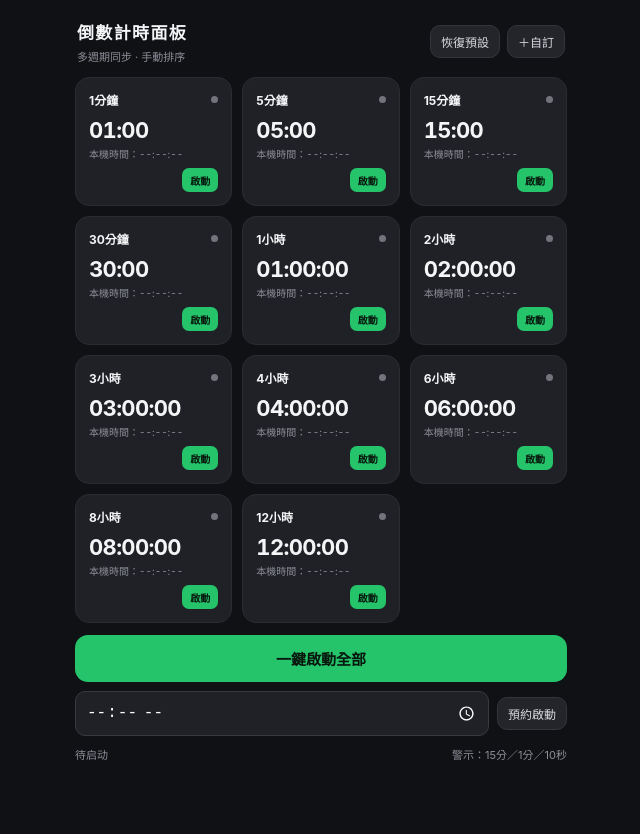
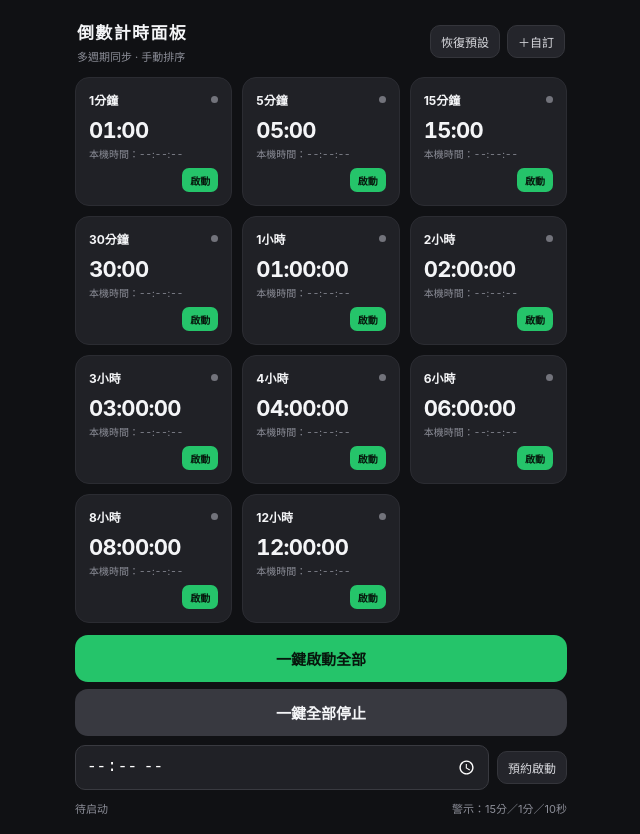
Before and after one commit to lemon74088/lemontime1313, a plain HTML site: page index.html in a window 1280 px wide. Shown: the whole page, without its empty margins (319-959 px from the left). Before the commit the page ends 800 px from the top, so only its background shows below. Drawn offline with Linux system fonts and the light colour scheme.

Commit message:
版本08

```diff
--- a/index.html
+++ b/index.html
@@ -29,7 +29,7 @@ header{display:flex;align-items:center;justify-content:space-between;margin:5px
 <body>
 <header><div><h1>倒數計時面板</h1><div class="sub">多週期同步 · 手動排序</div></div><div class="tools"><button class="smallbtn" id="resetBtn">恢復預設</button><button class="smallbtn" id="addBtn">＋自訂</button></div></header>
 <div class="grid" id="grid"></div>
-<button class="mainbtn" id="startBtn">一鍵啟動全部</button>
+<button class="mainbtn" id="startBtn">一鍵啟動全部</button><button class="mainbtn" id="stopAllBtn" style="background:#383940;color:#f4f5f7;margin-top:7px">一鍵全部停止</button>
 <div style="display:flex;gap:8px;align-items:center;margin-top:9px"><input id="scheduledTime" type="time" style="flex:1;min-width:0;background:#202126;color:#fff;border:1px solid #393a40;border-radius:10px;padding:10px;font-size:16px"><button class="smallbtn" id="scheduleBtn">預約啟動</button><button class="smallbtn" id="cancelScheduleBtn" style="display:none">取消預約</button></div>
 <div class="sub" id="scheduleStatus" style="margin:7px 2px 0"></div>
 <div class="footer"><span id="status">待啟動</span><span>警示：15分／1分／10秒</span></div>
@@ -63,6 +63,7 @@ function render(){grid.innerHTML="";document.body.classList.toggle("editing",edi
 function escapeHTML(s){return String(s).replace(/[&<>"']/g,c=>({"&":"&amp;","<":"&lt;",">":"&gt;",'"':"&quot;","'":"&#39;"}[c]))}
 function startAll(){timers.forEach(t=>{t.remaining=t.duration;t.endAt=Date.now()+t.duration*1000;t.active=true;t.done=false});render()}
 document.getElementById("startBtn").addEventListener("click",()=>{scheduledAt=null;showSchedule();startAll()});
+document.getElementById("stopAllBtn").addEventListener("click",()=>{scheduledAt=null;showSchedule();timers.forEach(t=>{t.active=false;t.done=false;t.remaining=t.duration;t.endAt=null});render()});
 let scheduledAt=null;
 function showSchedule(){const st=document.getElementById("scheduleStatus"),cancel=document.getElementById("cancelScheduleBtn");if(scheduledAt){st.textContent="已預約："+new Date(scheduledAt).toLocaleString();cancel.style.display="block"}else{st.textContent="";cancel.style.display="none"}}
 document.getElementById("scheduleBtn").addEventListener("click",()=>{let val=document.getElementById("scheduledTime").value;if(!val){alert("請先選擇啟動時間");return}let [hh,mm]=val.split(":").map(Number),target=new Date();target.setHours(hh,mm,0,0);if(target.getTime()<=Date.now())target.setDate(target.getDate()+1);scheduledAt=target.getTime();showSchedule()});
@@ -76,7 +77,7 @@ document.getElementById("saveCustom").onclick=()=>{let h=Number(document.getElem
 if(editingTimerId){let t=timers.find(x=>x.id===editingTimerId);if(t){t.name=name;t.duration=duration;t.remaining=duration;t.active=false;t.done=false;t.endAt=null}}
 else{timers.push({id:"custom"+Date.now(),name,duration,remaining:duration,endAt:null,active:false,done:false})}
 save();render();modal.classList.remove("show");editingTimerId=null};
-setInterval(()=>{if(scheduledAt&&Date.now()>=scheduledAt){scheduledAt=null;showSchedule();startAll();return}timers.forEach(t=>{if(t.active&&Date.now()>=t.endAt){t.remaining=t.duration;t.endAt=Date.now()+t.duration*1000;t.done=false}});render()},250);
+setInterval(()=>{const now=Date.now();if(scheduledAt&&now>=scheduledAt){scheduledAt=null;showSchedule();startAll();return}timers.forEach(t=>{if(t.active&&now>=t.endAt){const late=Math.max(0,now-t.endAt);t.endAt=now+(t.duration*1000-(late%(t.duration*1000)));t.remaining=t.duration;t.done=false}});render()},250);
 try{let saved=JSON.parse(localStorage.getItem("compactCountdownLayout")||"null");if(saved&&Array.isArray(saved)){timers=saved.map((x,i)=>({...x,remaining:x.duration,endAt:null,active:false,done:false}));}}catch(e){}
 render();
 </script>
```
